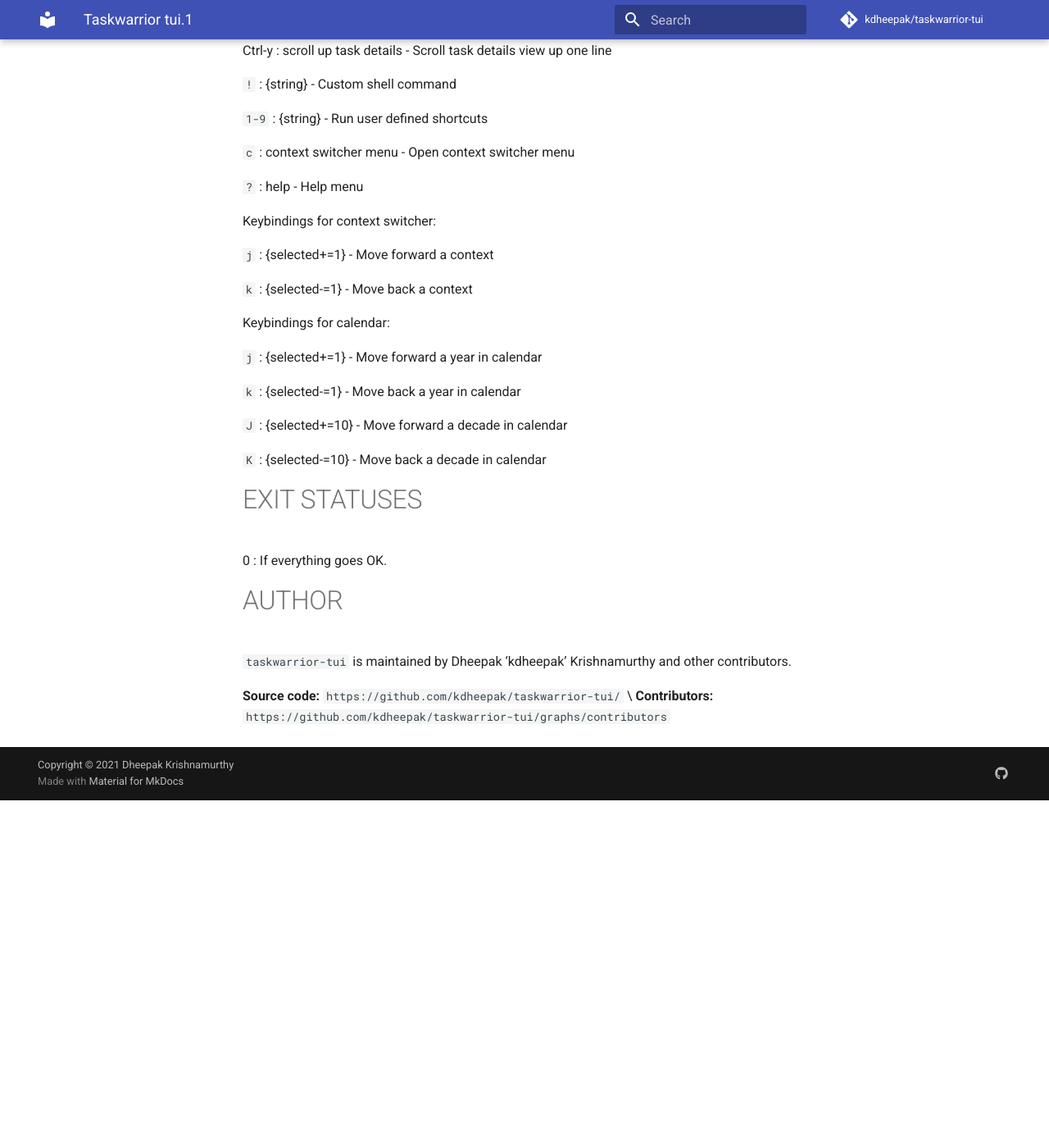
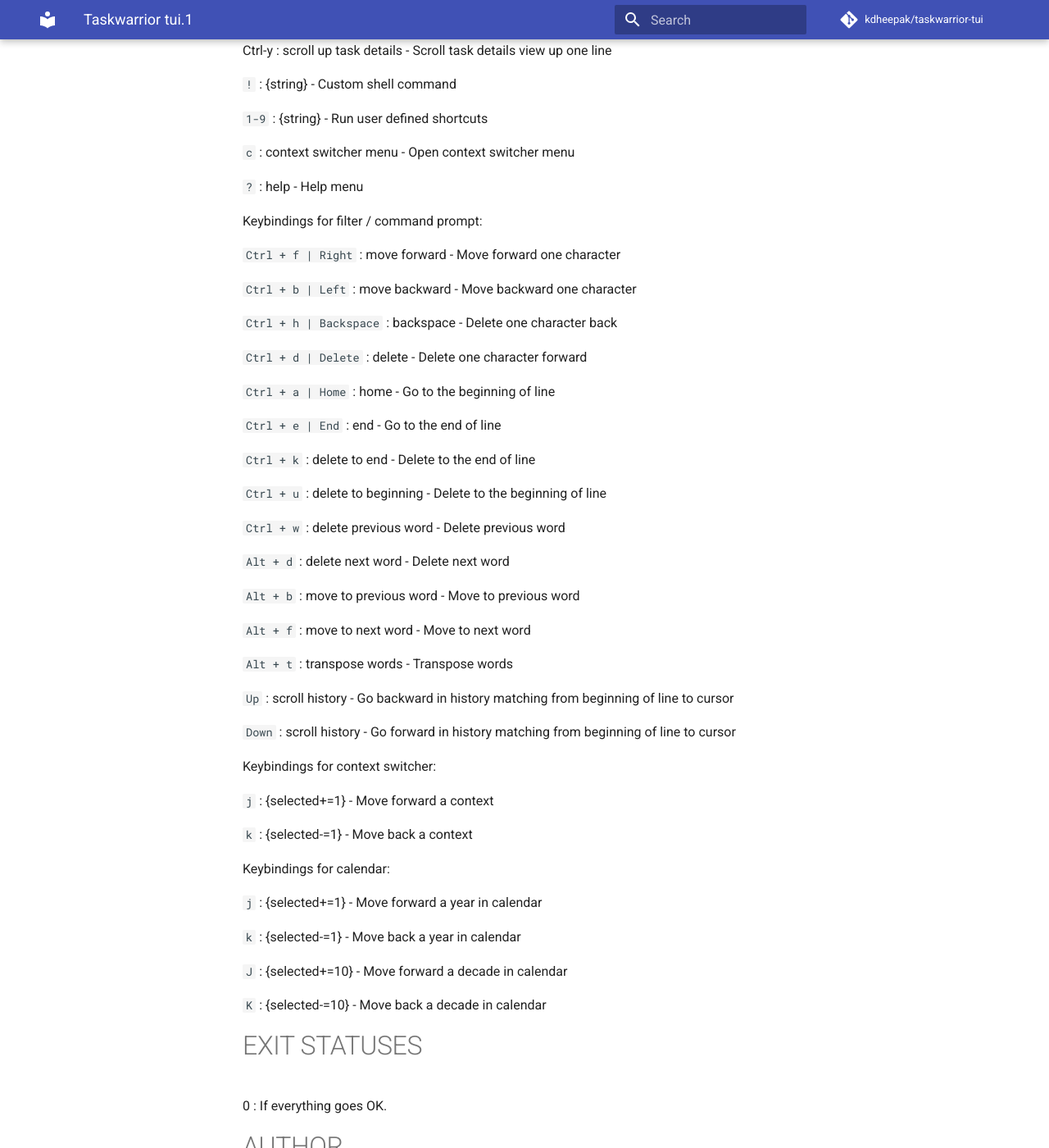
Before and after one commit to kdheepak/taskwarrior-tui, an MkDocs documentation site: the page built from docs/taskwarrior-tui.1.md, in a window 1280 px wide and 1400 px high, scrolled down 1822 px. Shown: the whole window at 82% size. Built offline with MkDocs 1.6.1 and Material for MkDocs 9.7.7, drawn with Linux system fonts in a browser that asks for light colours; comment, search, counter and statistics services are not loaded; before the commit the page ends 2798 px from its top, so only the background shows below that.

Commit message:
Update documentation

```diff
--- a/docs/taskwarrior-tui.1.md
+++ b/docs/taskwarrior-tui.1.md
@@ -126,6 +126,54 @@ Ctrl-y
 : help                              - Help menu
 
 
+Keybindings for filter / command prompt:
+
+`Ctrl + f | Right`
+: move forward                      - Move forward one character
+
+`Ctrl + b | Left`
+: move backward                     - Move backward one character
+
+`Ctrl + h | Backspace`
+: backspace                         - Delete one character back
+
+`Ctrl + d | Delete`
+: delete                            - Delete one character forward
+
+`Ctrl + a | Home`
+: home                              - Go to the beginning of line
+
+`Ctrl + e | End`
+: end                               - Go to the end of line
+
+`Ctrl + k`
+: delete to end                     - Delete to the end of line
+
+`Ctrl + u`
+: delete to beginning               - Delete to the beginning of line
+
+`Ctrl + w`
+: delete previous word              - Delete previous word
+
+`Alt + d`
+: delete next word                  - Delete next word
+
+`Alt + b`
+: move to previous word             - Move to previous word
+
+`Alt + f`
+: move to next word                 - Move to next word
+
+`Alt + t`
+: transpose words                   - Transpose words
+
+`Up`
+: scroll history                    - Go backward in history matching from beginning of line to cursor
+
+`Down`
+: scroll history                    - Go forward in history matching from beginning of line to cursor
+
+
 Keybindings for context switcher:
 
 `j`
```
Also changed, not shown: docs/keybindings.md (+33 -0 lines).
